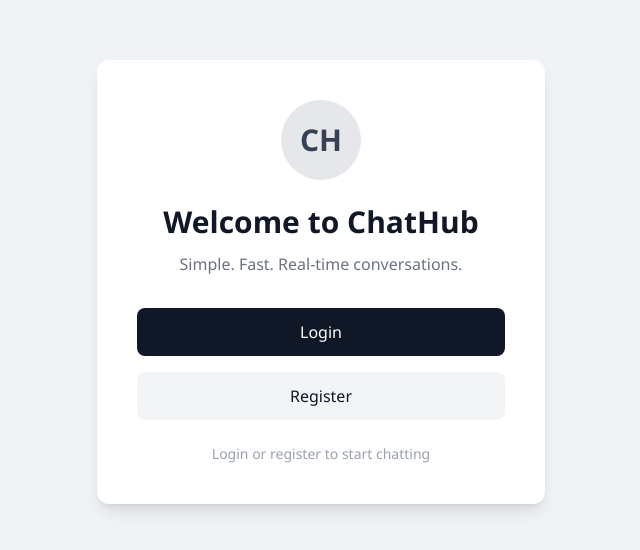
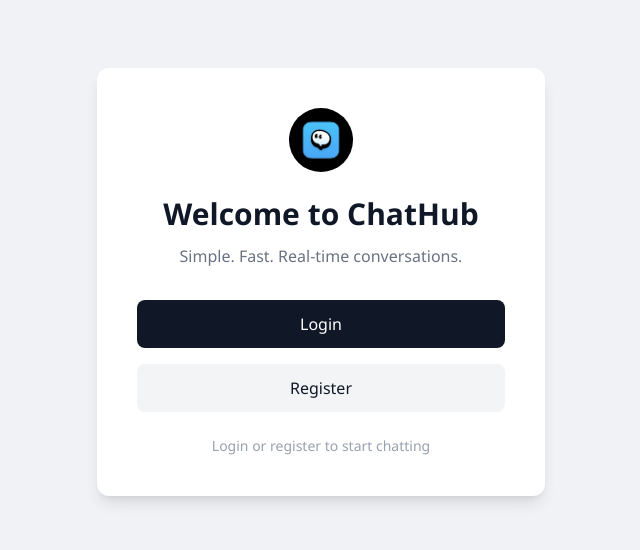
Before and after one commit to yash-ag15/chat-app-frontend, a React (Vite) app in the folder chat-app/: page / in a window 1280 px wide. Shown: the part 118-668 px from the top of the page, without its empty margins (319-959 px from the left). Built offline with nearby package versions, Linux system fonts and the light colour scheme; no server answers.

Commit message:
Update logo display in Home component for improved branding consistency

```diff
--- a/chat-app/src/pages/Home.jsx
+++ b/chat-app/src/pages/Home.jsx
@@ -8,8 +8,12 @@ const Home = () => {
       <div className="bg-white rounded-xl shadow-lg max-w-md w-full p-10 text-center">
 
         {/* Logo */}
-        <div className="w-20 h-20 rounded-full bg-gray-200 flex items-center justify-center mx-auto mb-6">
-          <span className="text-gray-700 text-3xl font-semibold">CH</span>
+        <div className="w-16 h-16 rounded-full bg-gray-200 flex items-center justify-center mx-auto mb-6">
+          <img
+            src="/chatlogo.jpg"
+            alt="ChatHub logo"
+            className="w-16 h-16 rounded-full object-cover mx-auto "
+          />
         </div>
 
         <h1 className="text-3xl font-semibold text-gray-900">
```
